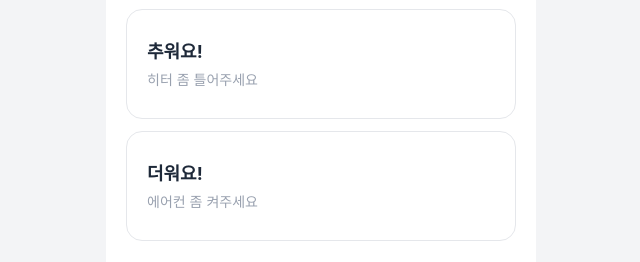
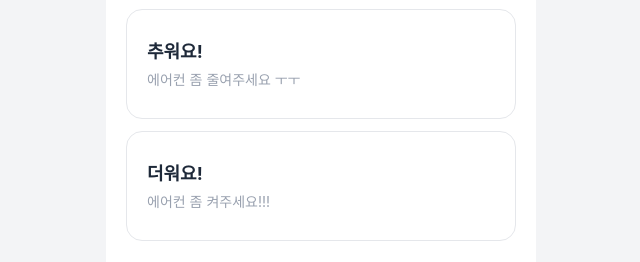
Before and after one commit to 10th-UMC-Hackathon-A/Frontend, a React (Vite) app in the folder hackathon_a_frontend/: page /vote in a window 1280 px wide. Shown: the part 135-397 px from the top of the page, without its empty margins (319-959 px from the left). Built offline with nearby package versions, Linux system fonts and the light colour scheme; no server answers.

Commit message:
fix: 투표 옵션 설명 문구 재수정

```diff
--- a/hackathon_a_frontend/src/pages/VotePage.tsx
+++ b/hackathon_a_frontend/src/pages/VotePage.tsx
@@ -4,8 +4,8 @@ import { useNavigate } from 'react-router-dom';
 const question = 'Q. 지금 사무실 온도는 어때요?';
 
 const options = [
-  { id: 'agree', label: '추워요!', description: '히터 좀 틀어주세요' },
-  { id: 'disagree', label: '더워요!', description: '에어컨 좀 켜주세요' },
+  { id: 'agree', label: '추워요!', description: '에어컨 좀 줄여주세요 ㅜㅜ' },
+  { id: 'disagree', label: '더워요!', description: '에어컨 좀 켜주세요!!!' },
 ];
 
 export default function VotePage() {
```
